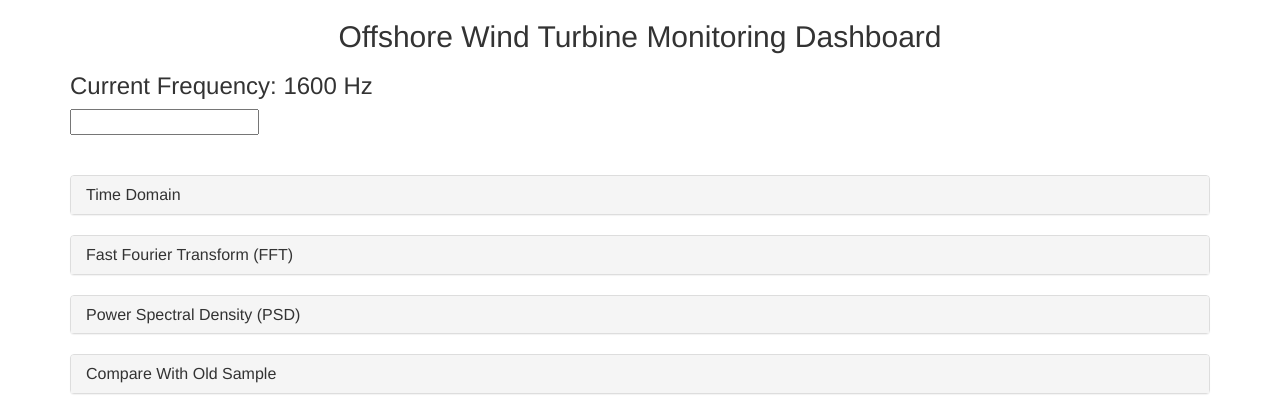
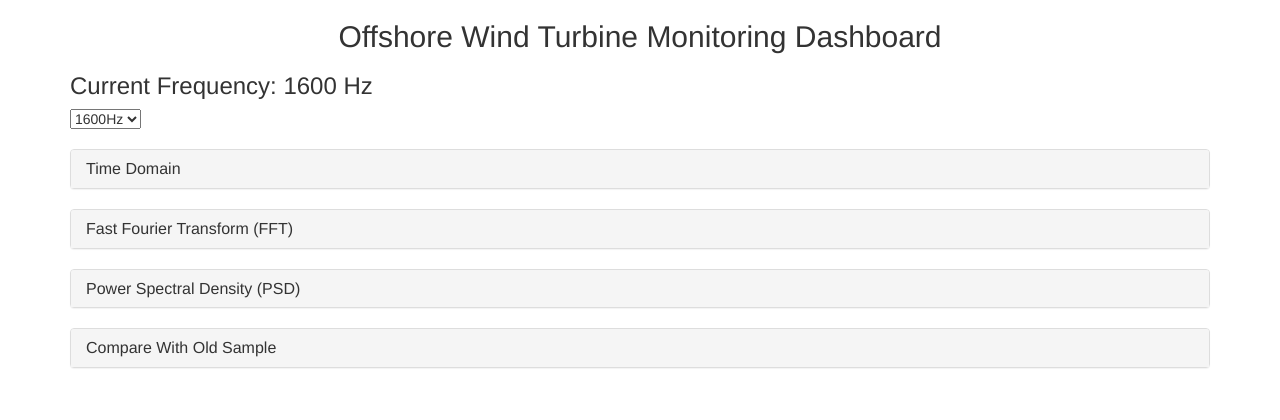
Before and after one commit to nsmclennan/ECE399_Wind_Turbine_Monitoring, a Flask app: template templates/home.html in a window 1280 px wide. Shown: the top 420 px of the page. Run offline with Flask 3, Linux system fonts and the light colour scheme; the template is opened without the code that fills it, so the values that code supplies are empty; some libraries are stand-ins or nearby versions.

Commit message:
Switched to dropdown for 1600 Hz and 100 Hz

```diff
--- a/templates/home.html
+++ b/templates/home.html
@@ -100,10 +100,13 @@
   <freq>
     <h3>Current Frequency: <span id="current_frequency"></span> Hz</h3>
   </freq>
-  <input type="text" id="freq" name="freq" onchange="update_graphs(this.value)">
+  <select name="freq" id="freq" onchange="update_graphs(this.value)">
+    <option value="1600">1600Hz</option>
+    <option value="100">100Hz</option>
+  </select>
   <br>
   <br>
-  <br>
+
 
   <!-- Real-Time Data
   <div class="panel-group">
```
